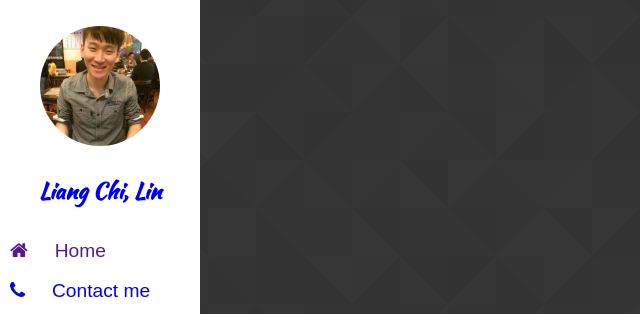
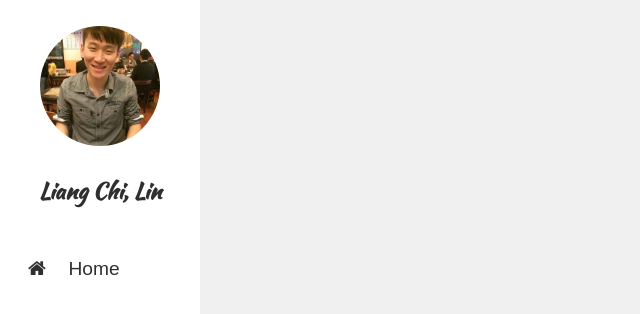
Before and after one commit to denny-lclin/denny-lclin.github.io, a plain HTML site: page index.html in a window 1280 px wide. Shown: the top 314 px of the page, without its empty margins (0-640 px from the left). Drawn offline with nearby package versions, Linux system fonts and the light colour scheme; a web font is replaced by a local one.

Commit message:
20171119 some color changes
starting

```diff
--- a/css/main.css
+++ b/css/main.css
@@ -1,7 +1,7 @@
 @import url('https://fonts.googleapis.com/css?family=Hammersmith+One|Kaushan+Script');
 
 html {
-	background: url(../images/bg_footer_lodyas.png) repeat center fixed;
+	background-color: #F0F0F0;
 	background-size: 75%;
 }
 body {
@@ -9,11 +9,13 @@ body {
 }
 
 a {
+    color:  #2F2F2F;
 	text-decoration: none;
 }
 
+
 .sidebar-container {
-    background: linear-gradient(to bottom right, white, white);
+    background-color: #FFFFFF;
     position: fixed;
     left:0;
     margin: 0px;
@@ -46,7 +48,10 @@ ul {
 }
 
 ul li.sidebar-button {
-	padding-bottom: 10%;
+	padding: 10%;
+}
+ul li.sidebar-button:hover {
+    background-color: #DFDFDF;
 }
 
 i {
@@ -75,6 +80,9 @@ i.fa-mobile {
 	width: 32%;
 	padding-top: 40px;
 }
+
+
+
 
 
 .popup {
--- a/index.html
+++ b/index.html
@@ -34,7 +34,7 @@
 					</a>
 				</li>
                 <li class="sidebar-button">
-					<a class="btn" data-popup-open="popup-1" href="#">
+					<a class="btn" data-popup-open="popup-1" href="">
 						<i class="fa fa-phone" aria-hidden="true"></i>
 						<span>Contact me</span>
 					</a>
@@ -79,16 +79,13 @@
 
 
 
-    <div id="contact">
 
-	</div>
 	<script>
 	$(function() {
     //----- OPEN
         $('[data-popup-open]').on('click', function(e)  {
             var targeted_popup_class = jQuery(this).attr('data-popup-open');
             $('[data-popup="' + targeted_popup_class + '"]').fadeIn(350);
-
             e.preventDefault();
         });
 
@@ -96,10 +93,10 @@
         $('[data-popup-close]').on('click', function(e)  {
             var targeted_popup_class = jQuery(this).attr('data-popup-close');
             $('[data-popup="' + targeted_popup_class + '"]').fadeOut(350);
-
             e.preventDefault();
         });
-});</script>
+    });
+    </script>
 
 
     <!-- <script src="https://use.fontawesome.com/5ad7c71ae5.js"></script> font-awesome 線上js版，載入慢-->
```
Lines whose indentation alone changed are shown as unchanged.
